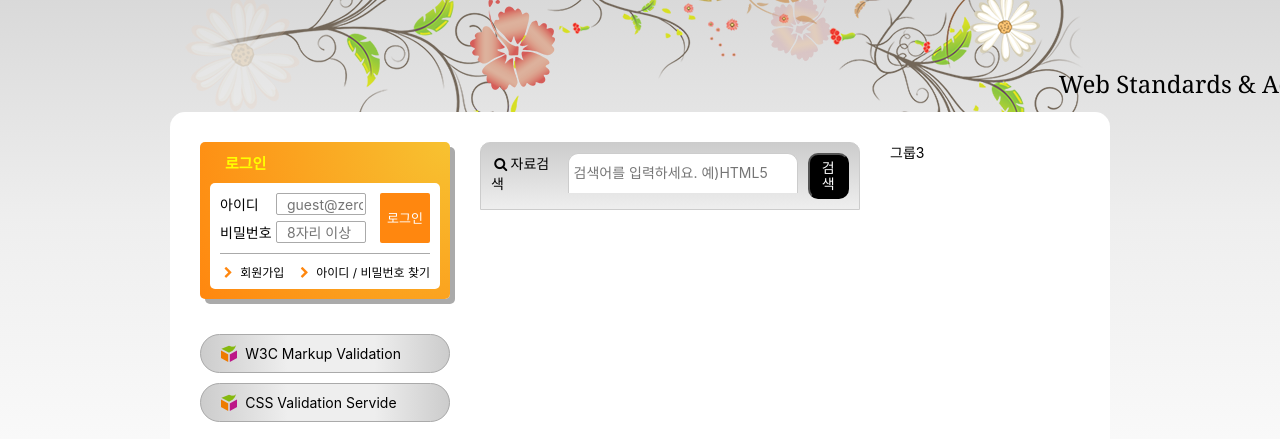
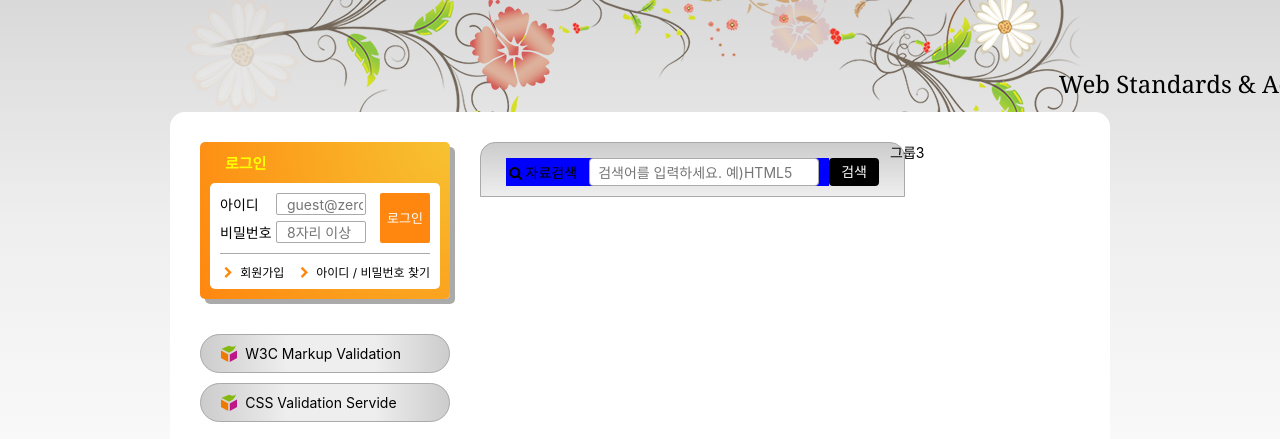
Before and after one commit to PisoDev77/zeroConnecTo, a website: page HTML5/index.html in a window 1280 px wide. Shown: the part 135-574 px from the top of the page. Drawn offline with Linux system fonts and the light colour scheme; a web font is replaced by a local one.

Commit message:
검색폼 마크업 및 디자인 완성 (white space와 flex 생각해보세요)

```diff
--- a/HTML5/css/index.css
+++ b/HTML5/css/index.css
@@ -5,6 +5,7 @@
 @import url("./normalize.css");
 @import url("./reset.css");
 
+@import url("./form.css");
 
 *, *::before, *::after{
     box-sizing: border-box;
@@ -435,25 +436,33 @@ a{
         }
 
             /* 검색 */
+            /*
             .search-form{
                 padding: 10px;
                 background: linear-gradient(to bottom, #ccc, #eee);
-                border:1px solid #ccc;
+                border:2px solid #ccc;
+                border-bottom: none;
                 border-radius: 10px 10px 0 0;
             }
             .search-form fieldset{
                 display: flex;
                 justify-content: center;
+                align-items: center;
                 gap: 10px;
+                background-color: blue;
             }
             .form-group{
                 display: flex;
                 gap: 10px;
+                align-self: stretch;
+                background-color: red;
             }
+                .form-group label{
+                    align-self: center;
+                }
             .form-group-input{
                 border-radius: 10px 10px 0 0;
-                border: 1px solid #ccc;
-                border-bottom: none;
+                border: 2px solid #ccc;
                 padding:5px;
             }
             .button-fill{
@@ -461,7 +470,29 @@ a{
                 background-color: #000;
             } .button{
                 border-radius: 10px;
+                padding: 5px 5px;
             }
+            */
+            .search-form-inner{
+                background: #ccc linear-gradient(to bottom, #ccc, #eee);
+                border: 1px solid #aaa;
+                border-radius: 15px 15px 0 0;
+                padding: 15px 25px 10px;
+
+                display: flex;
+                flex-flow: row nowrap;
+                align-items: center;
+            }
+            .form-group{
+                background-color: blue;
+                flex-grow: 1;
+            }
+
+                .form-group-input{
+                    margin-right: 10px;
+                }
+
+
 
 
         .group3{
--- a/HTML5/index.html
+++ b/HTML5/index.html
@@ -268,11 +268,13 @@
         <form action="https://formspree.io/seulbinim@gmail.com" class="search-form" method="POST">
           <fieldset>
             <legend>검색 폼</legend>
-            <div class="form-group">
-              <label for="search" class="form-group-label"><span class="icon-search" aria-hidden="true"></span>자료검색</label>
-              <input type="search" id="search" class="form-group-input" required placeholder="검색어를 입력하세요. 예)HTML5"/>
+            <div class="search-form-inner">
+              <div class="form-group">
+                <label for="search" class="form-group-label"><span class="icon-search" aria-hidden="true"></span>자료검색</label>
+                <input type="search" id="search" class="form-group-input" required placeholder="검색어를 입력하세요. 예)HTML5"/>
+              </div>
+              <button type="submit" class="button-fill button">검색</button>
             </div>
-            <button type="submit" class="button-fill button">검색</button>
           </fieldset>
         </form>
 
```
